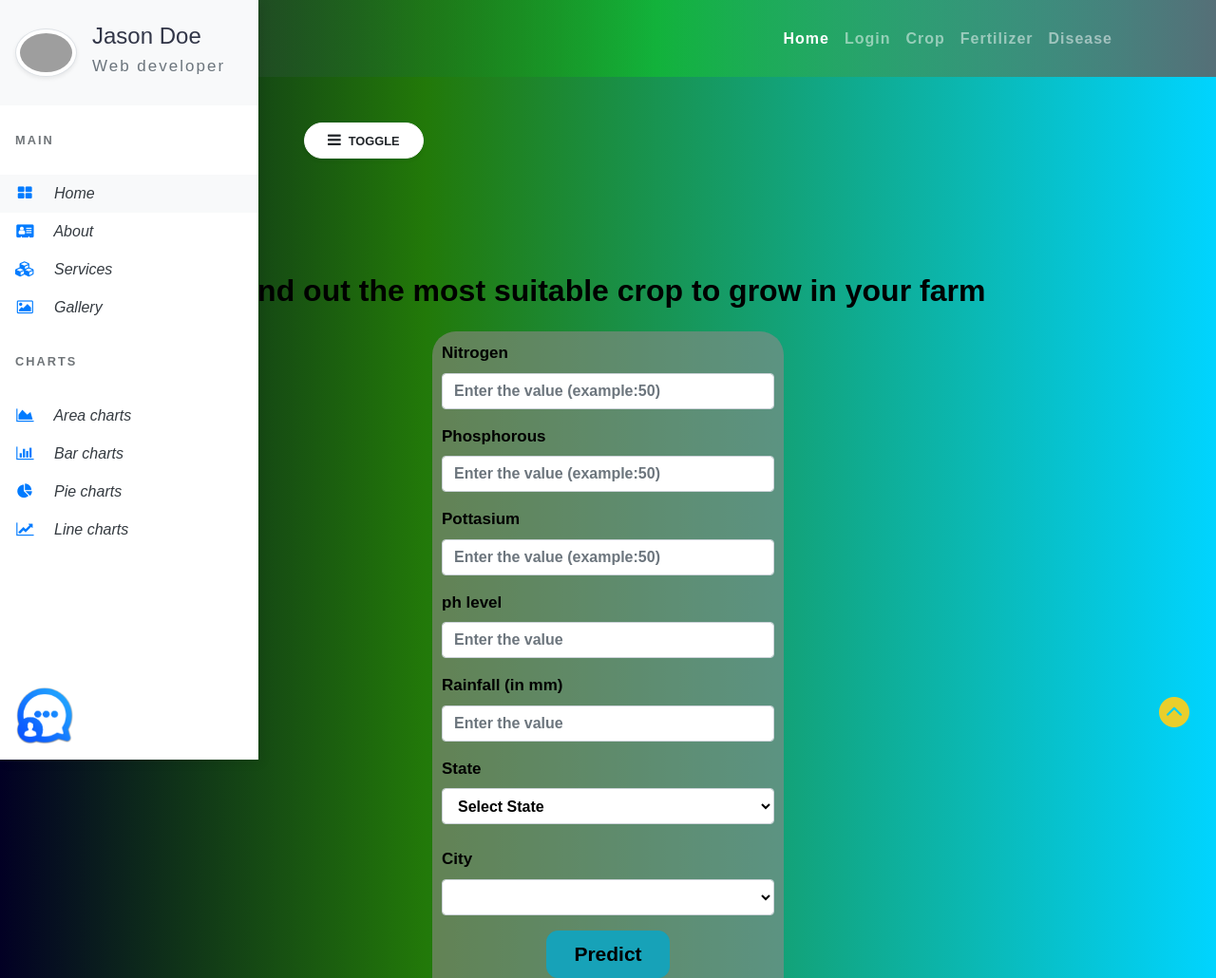
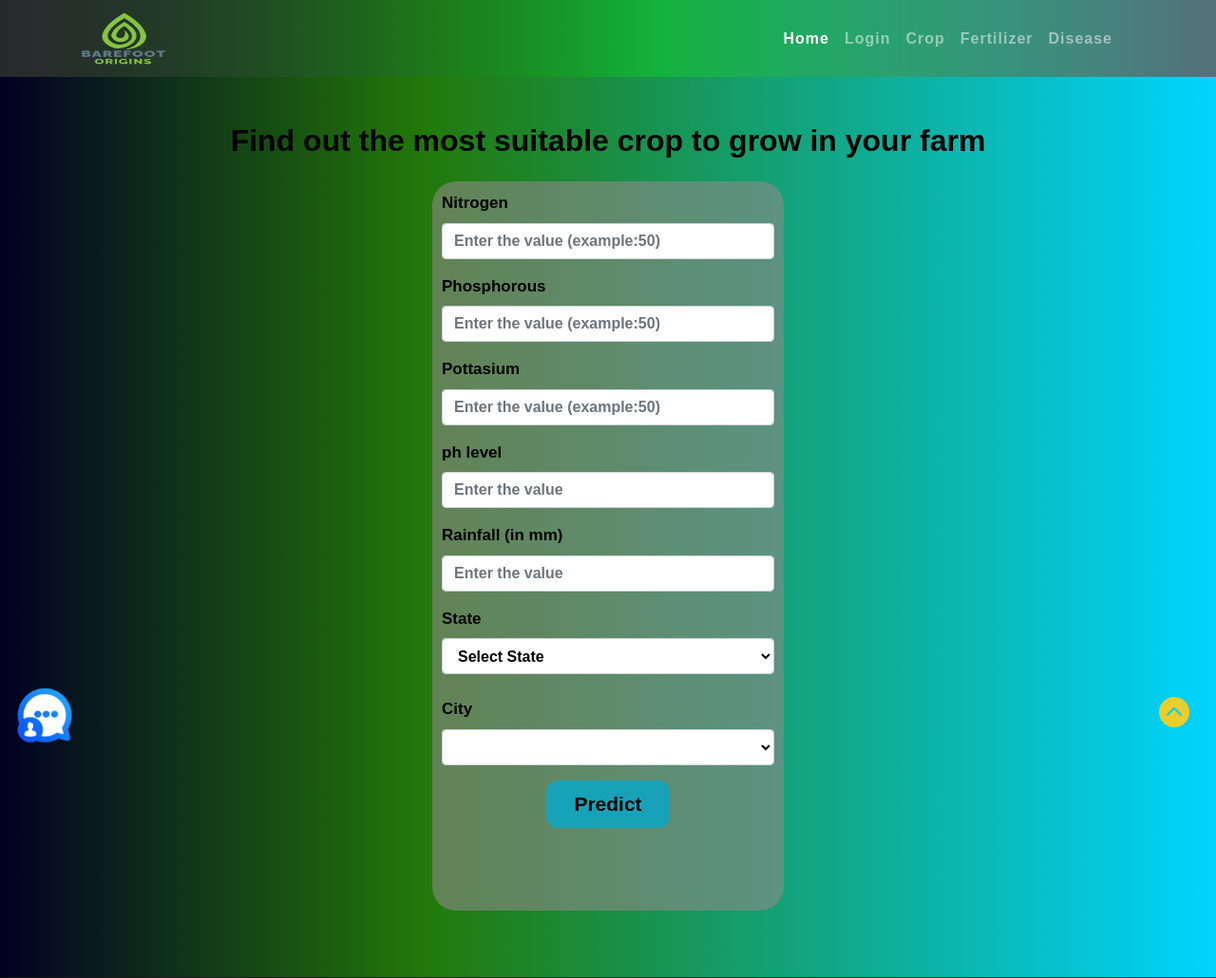
Before and after one commit to AbhishekSarewar1911/Crop_Management_System_-heroku-, a Flask app: page /crop-recommend in a window 1280 px wide. Shown: the top 1030 px of the page at 95% size. Run offline with Flask 2, Linux system fonts and the light colour scheme; lists and menus that the app fills with data are empty; parts of the project's set-up code (start-up, migrations or seed data) failed here and were passed over; some libraries are stand-ins or nearby versions; some web fonts are replaced; grey boxes are pictures that could not be loaded.

Commit message:
Update layout.html

```diff
--- a/app/templates/layout.html
+++ b/app/templates/layout.html
@@ -4,8 +4,8 @@
 <head>
 	<title>{{ title }}</title>
 	<link rel="shortcut icon" href="{{ url_for('static', filename='images/favicon.ico') }}"/>
-	<link rel="stylesheet" href="https://stackpath.bootstrapcdn.com/bootstrap/4.1.3/css/bootstrap.min.css" integrity="sha384-MCw98/SFnGE8fJT3GXwEOngsV7Zt27NXFoaoApmYm81iuXoPkFOJwJ8ERdknLPMO" crossorigin="anonymous">
-	<link rel="stylesheet" href="https://stackpath.bootstrapcdn.com/font-awesome/4.7.0/css/font-awesome.min.css">
+	<!-- <link rel="stylesheet" href="https://stackpath.bootstrapcdn.com/bootstrap/4.1.3/css/bootstrap.min.css" integrity="sha384-MCw98/SFnGE8fJT3GXwEOngsV7Zt27NXFoaoApmYm81iuXoPkFOJwJ8ERdknLPMO" crossorigin="anonymous">
+	<link rel="stylesheet" href="https://stackpath.bootstrapcdn.com/font-awesome/4.7.0/css/font-awesome.min.css"> -->
 	<!-- for-mobile-apps -->
 	<meta name="viewport" content="width=device-width, initial-scale=1">
 	<meta charset="utf-8">
@@ -320,50 +320,6 @@ to {opacity: 1}
 *
 */
 
-.vertical8-nav8 {
-  min-width: 17rem;
-  width: 17rem;
-  height: 100vh;
-  position: fixed;
-  top: 0;
-  left: 0;
-  box-shadow: 3px 3px 10px rgba(0, 0, 0, 0.1);
-  transition: all 0.4s;
-}
-
-.page8-content8 {
-  width: calc(100% - 17rem);
-  margin-left: 17rem;
-  transition: all 0.4s;
-}
-
-/* for toggle behavior */
-
-#sidebar8.active {
-  margin-left: -17rem;
-}
-
-#content8.active {
-  width: 100%;
-  margin: 0;
-}
-
-@media (max-width: 768px) {
-  #sidebar8 {
-    margin-left: -17rem;
-  }
-  #sidebar8.active {
-    margin-left: 0;
-  }
-  #content8 {
-    width: 100%;
-    margin: 0;
-  }
-  #content8.active {
-    margin-left: 17rem;
-    width: calc(100% - 17rem);
-  }
-}
 
 /*
 *
@@ -525,7 +481,7 @@ to {opacity: 1}
 	</nav>
 
 <!-- Vertical navbar -->
-<div class="vertical8-nav8 bg-white" id="sidebar8">
+<!-- <div class="vertical8-nav8 bg-white" id="sidebar8">
     <div class="py-4 px-3 mb-4 bg-light">
       <div class="media d-flex align-items-center"><img src="https://bootstrapious.com/i/snippets/sn-v-nav/avatar.png" alt="..." width="65" class="mr-3 rounded-circle img-thumbnail shadow-sm">
         <div class="media-body">
@@ -592,12 +548,12 @@ to {opacity: 1}
               </a>
       </li>
     </ul>
-  </div>
+  </div> -->
   <!-- End vertical navbar -->
-
+<!--
   <div class="page8-content8 p-5" id="content8">
 	<button id="sidebarCollapse" type="button" class="btn btn-light bg-white rounded-pill shadow-sm px-4 mb-4"><i class="fa fa-bars mr-2"></i><small class="text-uppercase font-weight-bold">Toggle</small></button>
-	</div>
+	</div>  -->
 
   <!-- <h2>chat bot pop up icon</h2> -->
 
@@ -694,7 +650,7 @@ to {opacity: 1}
 		}
 		</script>
 
-<script type="text/javascript" src="https://code.jquery.com/jquery-3.3.1.slim.min.js" integrity="sha384-q8i/X+965DzO0rT7abK41JStQIAqVgRVzpbzo5smXKp4YfRvH+8abtTE1Pi6jizo" crossorigin="anonymous"></script>
+<!-- <script type="text/javascript" src="https://code.jquery.com/jquery-3.3.1.slim.min.js" integrity="sha384-q8i/X+965DzO0rT7abK41JStQIAqVgRVzpbzo5smXKp4YfRvH+8abtTE1Pi6jizo" crossorigin="anonymous"></script> -->
 <!-- <script src="https://cdnjs.cloudflare.com/ajax/libs/popper.js/1.14.3/umd/popper.min.js" integrity="sha384-ZMP7rVo3mIykV+2+9J3UJ46jBk0WLaUAdn689aCwoqbBJiSnjAK/l8WvCWPIPm49" crossorigin="anonymous"></script>
 <script src="https://stackpath.bootstrapcdn.com/bootstrap/4.1.3/js/bootstrap.min.js" integrity="sha384-ChfqqxuZUCnJSK3+MXmPNIyE6ZbWh2IMqE241rYiqJxyMiZ6OW/JmZQ5stwEULTy" crossorigin="anonymous"></script> -->
 
@@ -704,14 +660,15 @@ to {opacity: 1}
 	 <!-- <script src="js/bootstrap.bundle.min.js"></script> -->
 	 <!-- <script src="js/popper.min.js"></script>
 	 <script src="js/bootstrap.min.js"></script> -->
-	 <script>
+
+	 <!-- <script>
 	 $(function() {
 	  $('#sidebarCollapse').on('click', function() {
 		$('#sidebar8, #content8').toggleClass('active');
 	  });
 	});
 
-</script>
+</script> -->
 
 </body>
 
```
